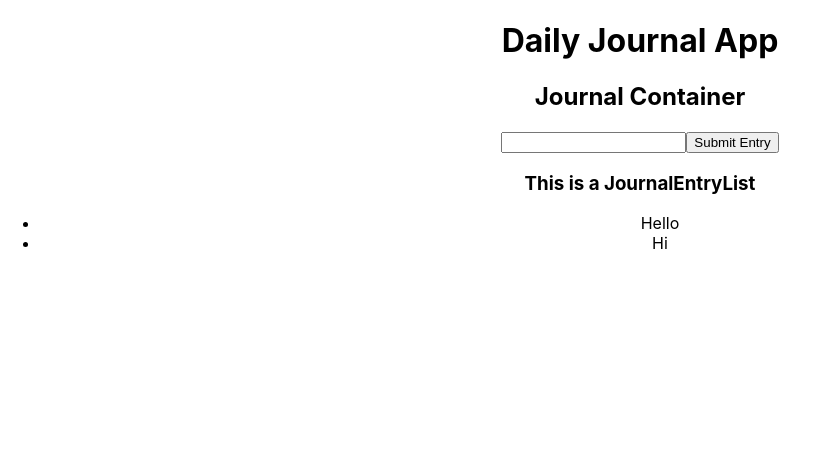
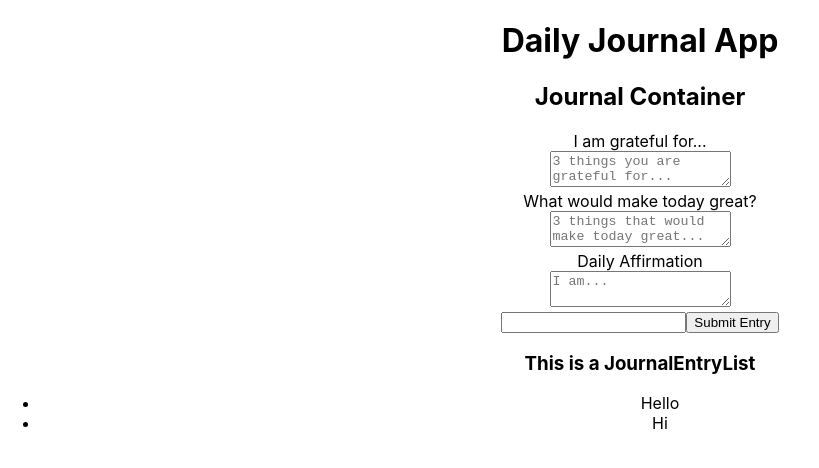
Before and after one commit to sajg1/DailyJournalApp, a React (Create React App) app: page / in a window 1280 px wide. Shown: the top 468 px of the page, without its empty margins (0-819 px from the left). Built offline with nearby package versions, Linux system fonts and the light colour scheme.

Commit message:
updated the form layout but no change yet to state or handling the submision of the form

```diff
--- a/src/components/DailyEntryForm.js
+++ b/src/components/DailyEntryForm.js
@@ -32,8 +32,25 @@ class DailyEntryForm extends Component {
     return(
       <div>
         <form className="entry-form" onSubmit={this.handleFormSubmit}>
-          <input value={this.state.input} onChange={this.handleChange}></input>
-          <input type="submit" value="Submit Entry"/>
+          <div>
+            <label for="grateful">I am grateful for... </label>
+            <br/>
+            <textarea name="grateful" placeholder="3 things you are grateful for..."/>
+          </div>
+          <div>
+            <label for="great-day">What would make today great?</label>
+            <br/>
+            <textarea name="great-day" placeholder="3 things that would make today great..."/>
+          </div>
+          <div>
+            <label for="affirmation">Daily Affirmation</label>
+            <br/>
+            <textarea name="affirmation" placeholder="I am..."/>
+          </div>
+          <div>
+            <input value={this.state.input} onChange={this.handleChange}></input>
+            <input type="submit" value="Submit Entry"/>
+          </div>
         </form>
       </div>
     )
```
Also changed, not shown: 1 other file (tests, documents, lock files or other folders).
